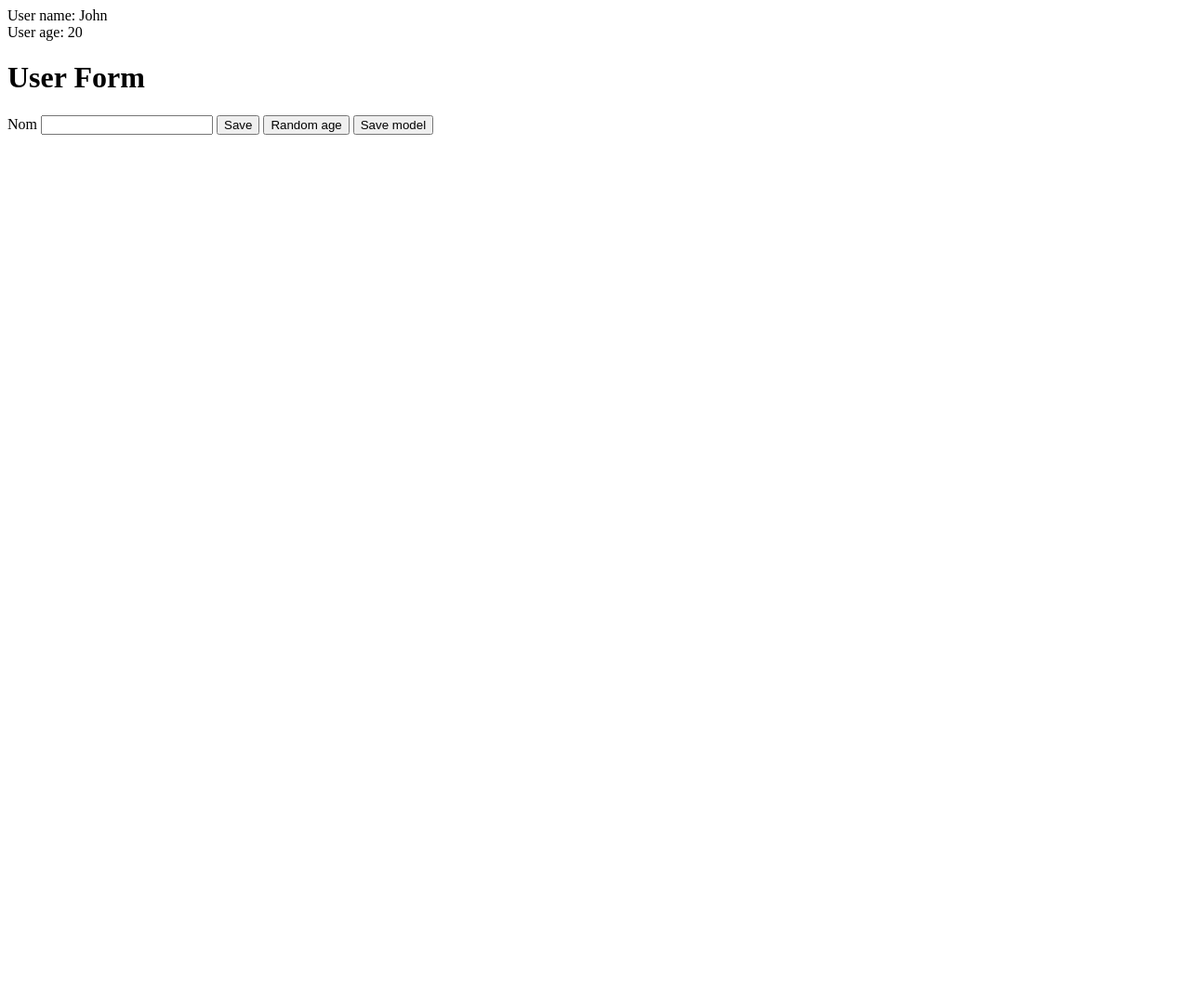
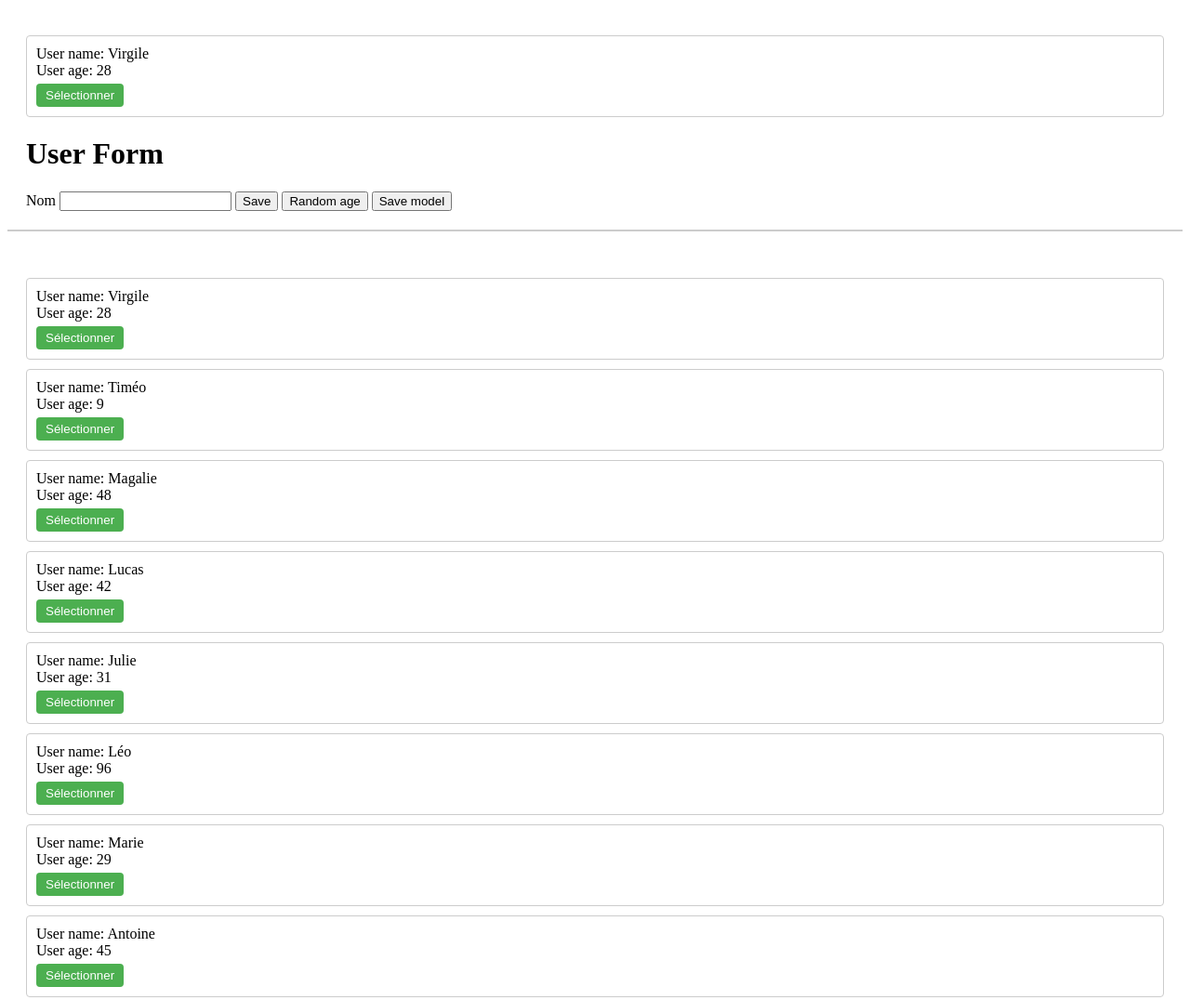
Before and after one commit to ECaffier/frameworkCDA, a website with bundled scripts: page index.html in a window 1280 px wide. Shown: the top 1076 px of the page at 93% size. Before the commit the page ends 800 px from the top, so only its background shows below. Built offline with nearby package versions, Linux system fonts and the light colour scheme; data requests are answered from the project's data file.

Commit message:
first commit

```diff
--- a/db.json
+++ b/db.json
@@ -1,61 +1,54 @@
 {
   "users": [
     {
-      "id": "9456",
+      "id": "1001",
+      "name": "Virgile",
+      "age": 28
+    },
+    {
+      "id": "1002",
+      "name": "Timéo",
+      "age": 9
+    },
+    {
+      "id": "1003",
+      "name": "Magalie",
+      "age": 48
+    },
+    {
+      "id": "1004",
+      "name": "Lucas",
+      "age": 42
+    },
+    {
+      "id": "1005",
+      "name": "Julie",
+      "age": 31
+    },
+    {
+      "id": "1006",
+      "name": "Léo",
+      "age": 96
+    },
+    {
+      "id": "1007",
+      "name": "Marie",
+      "age": 29
+    },
+    {
+      "id": "1008",
+      "name": "Antoine",
       "age": 45
     },
     {
-      "id": "1606",
-      "age": 45
+      "id": "1009",
+      "name": "Léa",
+      "age": 26
     },
     {
-      "id": "ad14",
-      "name": "Alice",
-      "age": 23
-    },
-    {
-      "id": "b162",
-      "age": 75
-    },
-    {
-      "id": "25ec",
-      "name": "Alice",
-      "age": 23
-    },
-    {
-      "id": "338c",
-      "name": "Alice",
-      "age": 23
-    },
-    {
-      "id": "a30e",
-      "name": "Alice",
-      "age": 23
-    },
-    {
-      "id": "0cc2",
-      "name": "Alice",
-      "age": 23
-    },
-    {
-      "id": "0e30",
-      "name": "Alice",
-      "age": 23
-    },
-    {
-      "id": "bfd8",
-      "name": "Alice",
-      "age": 23
-    },
-    {
-      "id": "0d69",
-      "name": "Alice",
-      "age": 23
-    },
-    {
-      "id": "9169",
-      "name": "zaezaeza",
-      "age": 92
+      "id": "1010",
+      "name": "Pierre",
+      "age": 33
     }
   ]
 }
--- a/index.html
+++ b/index.html
@@ -3,6 +3,7 @@
 <head>
   <meta charset="UTF-8">
   <meta name="viewport" content="width=device-width, initial-scale=1.0">
+  <link rel="stylesheet" href="/src/framework/public/styles.css">
   <script type="module" src="./dist/index.js"></script>
   <title>Framework</title>
 </head>
--- /dev/null
+++ b/src/framework/public/styles.css
@@ -0,0 +1,30 @@
+.user-card {
+  padding: 10px;
+  margin: 10px 0;
+  border: 1px solid #ccc;
+  border-radius: 4px;
+}
+
+.select-user {
+  background-color: #4CAF50;
+  color: white;
+  padding: 5px 10px;
+  border: none;
+  border-radius: 4px;
+  cursor: pointer;
+  margin-top: 5px;
+}
+
+.select-user:hover {
+  background-color: #45a049;
+}
+
+.edit-container {
+  margin-bottom: 20px;
+  padding: 20px;
+  border-bottom: 2px solid #ccc;
+}
+
+.list-container {
+  padding: 20px;
+}
--- /dev/null
+++ b/src/framework/views/CollectionView.ts
@@ -0,0 +1,26 @@
+import { Collection } from "../Collection";
+
+export abstract class CollectionView<T, K> {
+  constructor(
+    public parent: Element,
+    public collection: Collection<T, K>
+  ) {}
+
+  abstract renderItem(model: T, itemParent: Element): void;
+
+  render(): void {
+    this.parent.innerHTML = '';
+    const templateElement = document.createElement('template');
+
+    templateElement.innerHTML = '<div class="user-list"></div>';
+    const userListContainer = templateElement.content.querySelector('.user-list');
+
+    for (let model of this.collection.models) {
+      const itemParent = document.createElement('div');
+      this.renderItem(model, itemParent);
+      userListContainer?.appendChild(itemParent);
+    }
+
+    this.parent.append(templateElement.content);
+  }
+}
--- a/src/index.ts
+++ b/src/index.ts
@@ -1,27 +1,32 @@
 import { User } from "./user/User"
 import { UserEdit } from "./user/UserEdit"
+import { UserList } from "./user/UserList"
 
 const rootElement = document.getElementById('root')
-const john = User.build({name:"John", age: 20})
+const users = User.buildCollection()
 
-// if(rootElement){
+if(rootElement) {
+  const editContainer = document.createElement('div')
+  editContainer.className = 'edit-container'
+  rootElement.appendChild(editContainer)
+  const listContainer = document.createElement('div')
+  listContainer.className = 'list-container'
+  rootElement.appendChild(listContainer)
+  users.fetch()
+  const userList = new UserList(listContainer, users)
 
-//   const userShow = new UserShow (
-//     rootElement,
-//     john
-//   )
-//   userShow.render()
-
-//   const userForm = new UserForm (
-//     rootElement,
-//     john
-//   )
-
-//   userForm.render()
-// }
-
-if(rootElement){
-  const userEdit = new UserEdit(rootElement, john)
-  userEdit.render()
-  console.log(userEdit);
+  users.on('change', () => {
+    userList.render()
+    if (users.models.length > 0 && !editContainer.hasChildNodes()) {
+      const firstUser = users.models[0]
+      let userEdit = new UserEdit(editContainer, firstUser)
+      userEdit.render()
+    }
+  })
+  listContainer.addEventListener('userSelected', (event: Event) => {
+    const customEvent = event as CustomEvent;
+    const selectedUser = customEvent.detail;
+    const userEdit = new UserEdit(editContainer, selectedUser);
+    userEdit.render();
+  });
 }
--- /dev/null
+++ b/src/user/UserList.ts
@@ -0,0 +1,9 @@
+import { CollectionView } from "../framework/views/CollectionView";
+import { User, UserProps } from "./User";
+import { UserShow } from "./UserShow";
+
+export class UserList extends CollectionView<User, UserProps> {
+  renderItem(model: User, itemParent: Element): void {
+    new UserShow(itemParent, model).render();
+  }
+}
--- a/src/user/UserShow.ts
+++ b/src/user/UserShow.ts
@@ -2,16 +2,26 @@ import { View } from "../framework/views/views";
 import { User, UserProps } from "./User";
 
 export class UserShow extends View<User, UserProps> {
+  onSelectClick = () => {
+    const event = new CustomEvent('userSelected', {
+      detail: this.model,
+      bubbles: true
+    });
+    this.parent.dispatchEvent(event);
+  }
 
   eventsMap(): { [key: string]: () => void; } {
-    return {}
+    return {
+      'click:.select-user': this.onSelectClick
+    }
   }
 
   template(): string {
     return `
-      <div>
+      <div class="user-card">
         <div>User name: ${this.model.get('name')}</div>
         <div>User age: ${this.model.get('age')}</div>
+        <button class="select-user">Sélectionner</button>
       </div>
     `
   }
```
Also changed, not shown: dist/index.js.
